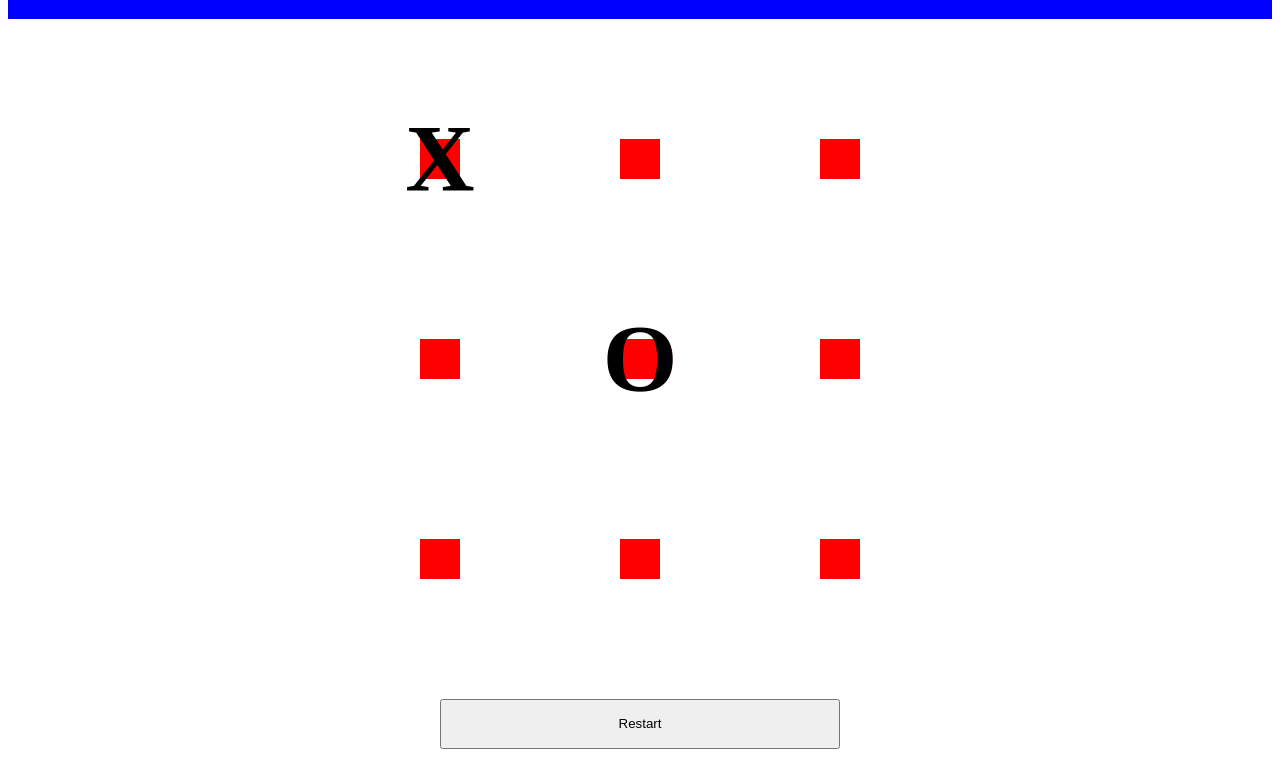
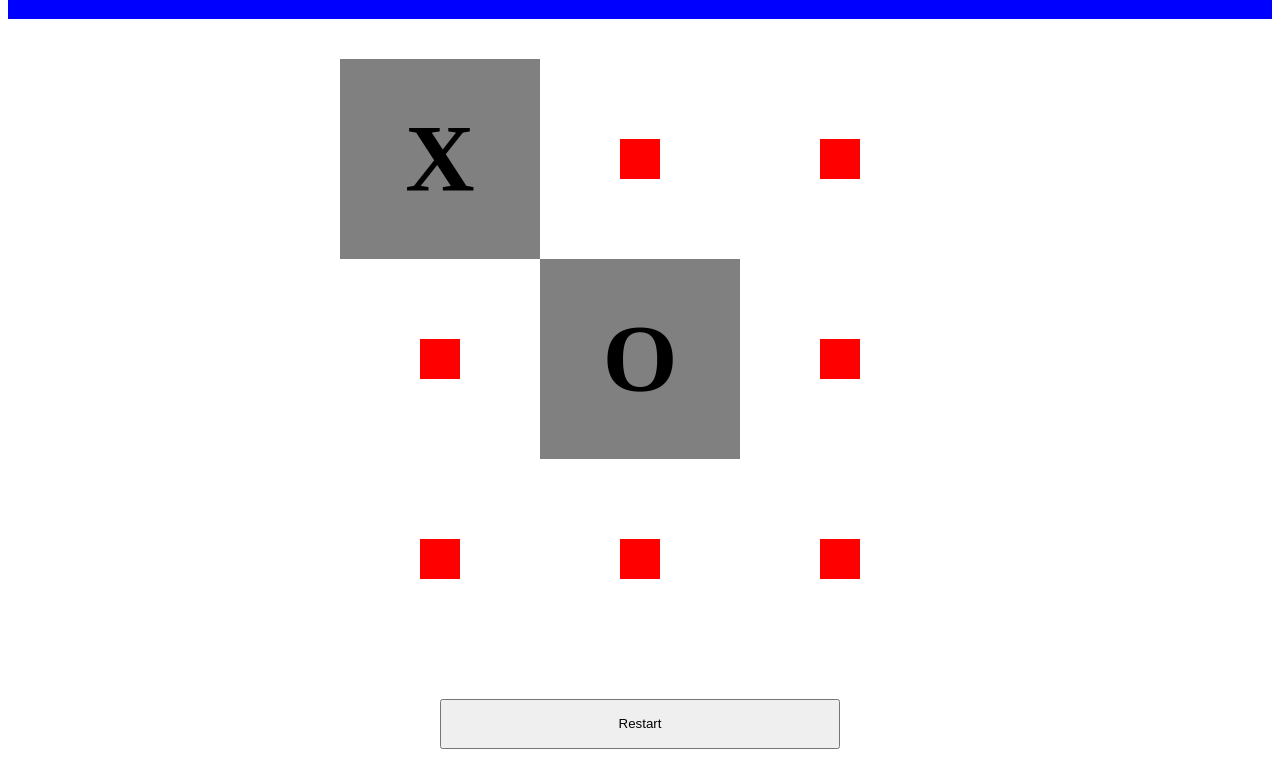
Before and after one commit to maz222/TicTacToe-Site, a plain HTML site: page index.html in a window 1280 px wide. Both pictures are taken after a click on the element 440 px from the left and 227 px from the top of the page. Shown: the part 69-826 px from the top of the page. Drawn offline with nearby package versions, Linux system fonts and the light colour scheme.

Commit message:
UI
small fixes

```diff
--- a/logic.js
+++ b/logic.js
@@ -196,6 +196,8 @@ function playerMove(cell) {
 		var flatVal = computerMove[0] * 3 + computerMove[1];
 		var $targetCell = $($(".cell").get(flatVal));
 		$($targetCell.children()[0]).text(computerText);
+		$targetCell.addClass("occupied-cell");
+		$targetCell.removeClass("cell-hover");
 		grid = getGrid();
 		printGrid(grid);
 		if(checkWinner(grid, computerVal)) {
--- a/main.js
+++ b/main.js
@@ -1,7 +1,11 @@
 $(document).ready(function() {
 	var $cells = $(".cell");
 	$cells.click(function() {
-		playerMove(this);
+		if(!$(this).hasClass("occupied-cell")) {
+			playerMove(this);
+			$(this).addClass("occupied-cell");
+			$(this).removeClass("cell-hover");
+		}
 	});
 	$("#restart-button").click(function() {
 		restartGame();
--- a/style.css
+++ b/style.css
@@ -36,13 +36,20 @@ body {
 }
 
 .cell {
-	width: 40px;
-	height: 40px;
+	width: 20%;
+	height: 20%;
 	background-color: red;
 
 	display: flex;
 	justify-content: center;
 	align-items: center;
+}
+
+.occupied-cell {
+	width: 100%;
+	height: 100%;
+
+	background-color: grey;
 }
 
 .cell-hover:hover {
```
